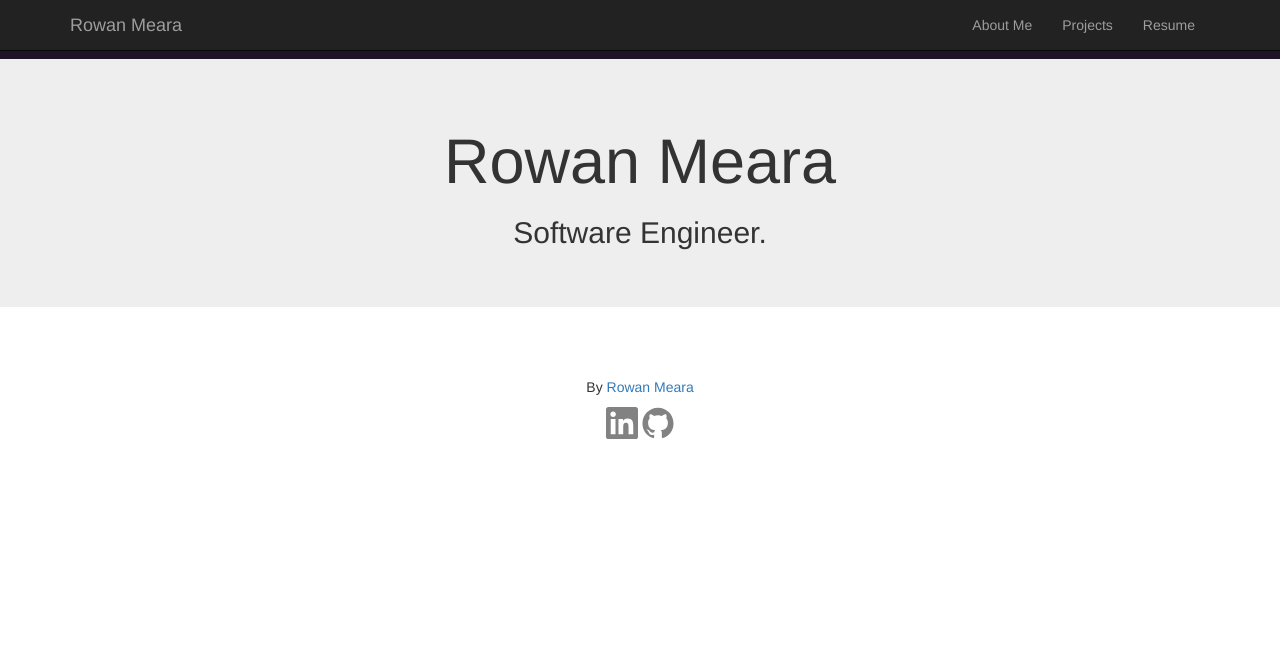
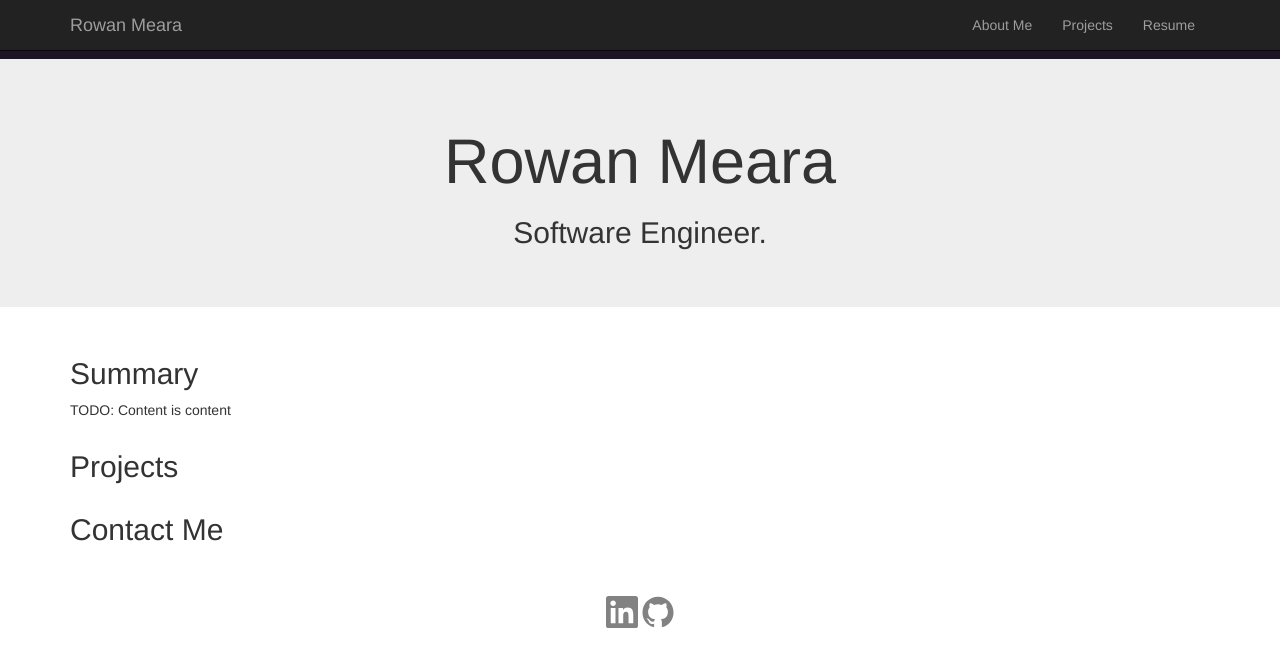
Before and after one commit to RowanMeara/RowanMeara.github.io, a Jekyll site: the page built from index.html, in a window 1280 px wide. Shown: the top 667 px of the page. Built offline with Jekyll 4.4.1, drawn with Linux system fonts in a browser that asks for light colours.

Commit message:
Fixed offcenter buttons.

```diff
--- a/_includes/footer.html
+++ b/_includes/footer.html
@@ -1,7 +1,4 @@
 <footer>
-  <div class="container">
-    <p>By <a href={{ site.url }}>{{ site.author }}</p>
     {% include icon-linkedin.html %}
     {% include icon-github.html %}
-   </div>
 </footer>
--- a/index.html
+++ b/index.html
@@ -2,13 +2,24 @@
 layout: default
 ---
 <body>
-  <!--- TODO: Add solid thing with picture and tagline -->
+  <!--- Title -->
   <div class="jumbotron">
-	  <div class="container">
-		  <h1 class="text-center display-3">Rowan Meara</h1>
-		  <h2 class="text-center">Software Engineer.</h2>
-	  </div>
+    <div class="container">
+      <h1 class="text-center display-3">Rowan Meara</h1>
+      <h2 class="text-center">Software Engineer.</h2>
+    </div>
   </div>
-   <!--- TODO: Add brief description of projects -->
-
+  <!--- Summary -->
+  <div id="summary">
+    <div class="container">
+      <h2>Summary</h2>
+      <p>TODO: Content is content</p>
+    </div>
+  </div>
+  <div id="projects" class="container">
+    <h2>Projects</h2>
+  </div>
+  <div class="container">
+    <h2>Contact Me</h2>
+  </div>
 </body>
```
Also changed, not shown: _pages/about.md (+1 -1 lines).
